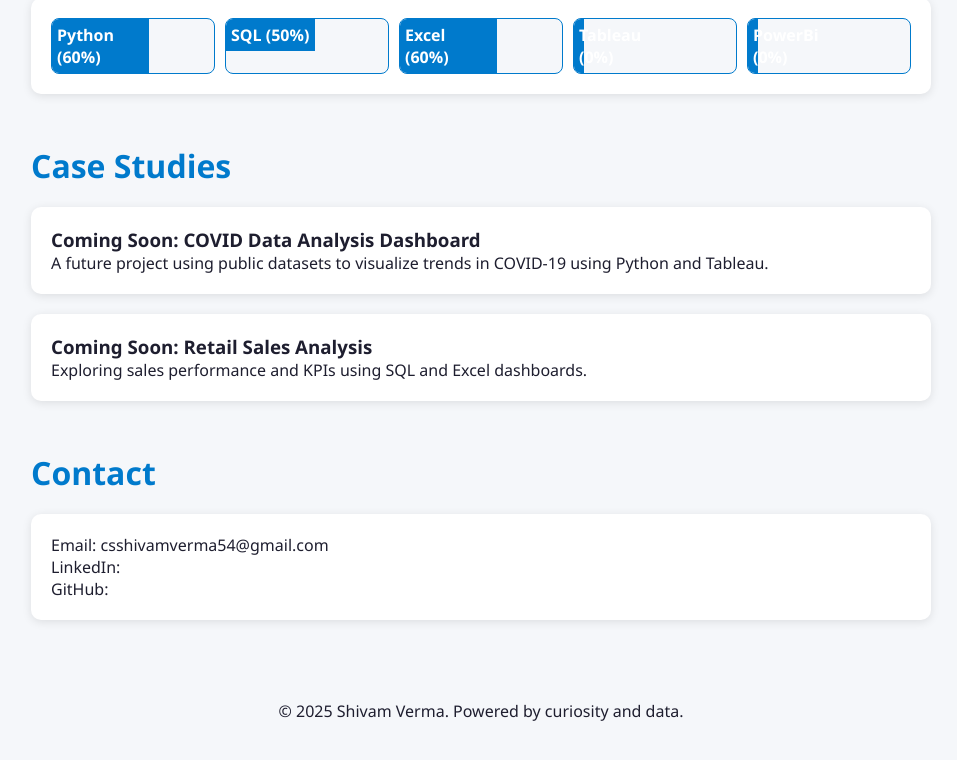
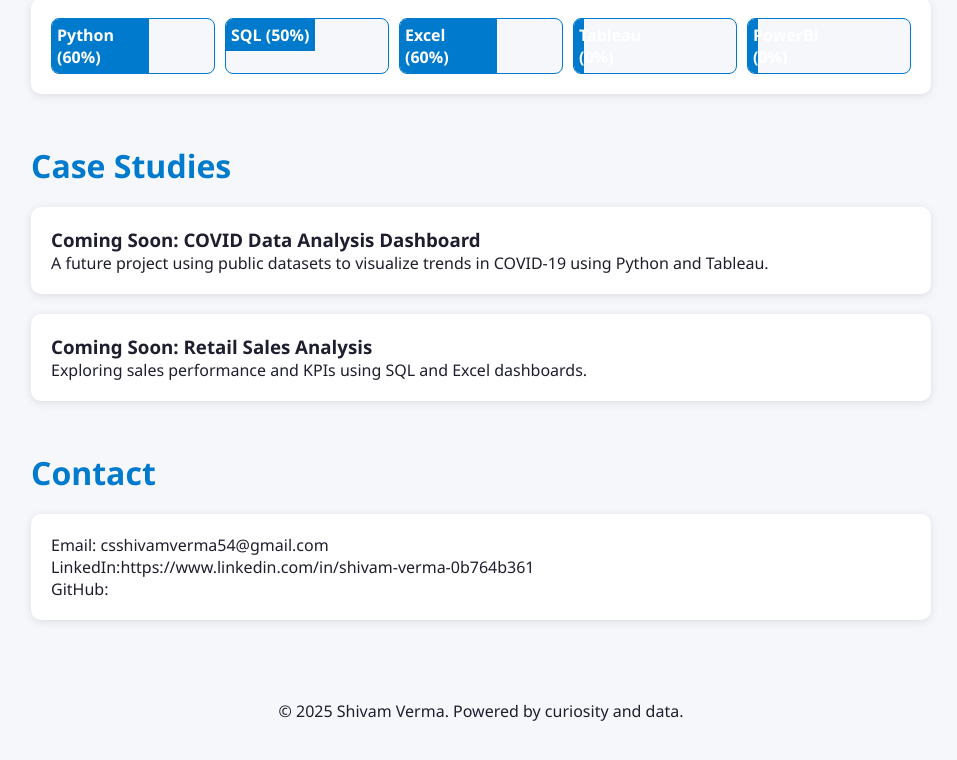
Before and after one commit to csshivamverma54/Portfolio, a plain HTML site: page index.html in a window 1280 px wide. Shown: the part 558-1318 px from the top of the page, without its empty margins (159-1116 px from the left). Drawn offline with Linux system fonts and the light colour scheme.

Commit message:
Update index.html

```diff
--- a/index.html
+++ b/index.html
@@ -168,7 +168,7 @@ footer {
     <h2>Contact</h2>
     <div class="card">
       <p>Email: csshivamverma54@gmail.com</p>
-      <p>LinkedIn: </p>
+      <p>LinkedIn:https://www.linkedin.com/in/shivam-verma-0b764b361 </p>
       <p>GitHub: </p>
     </div>
   </section>  <footer>
```
